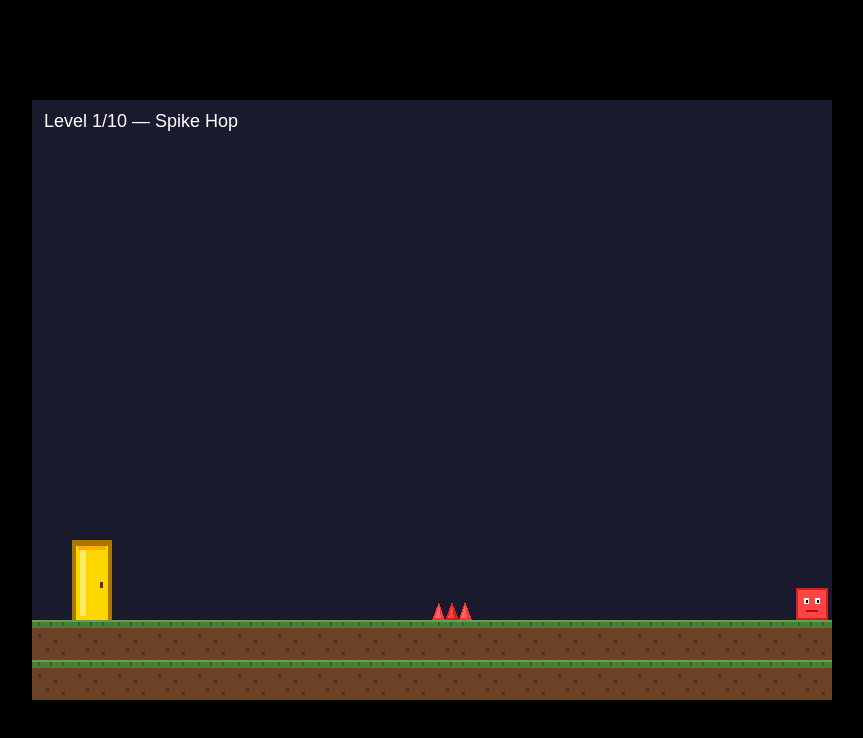
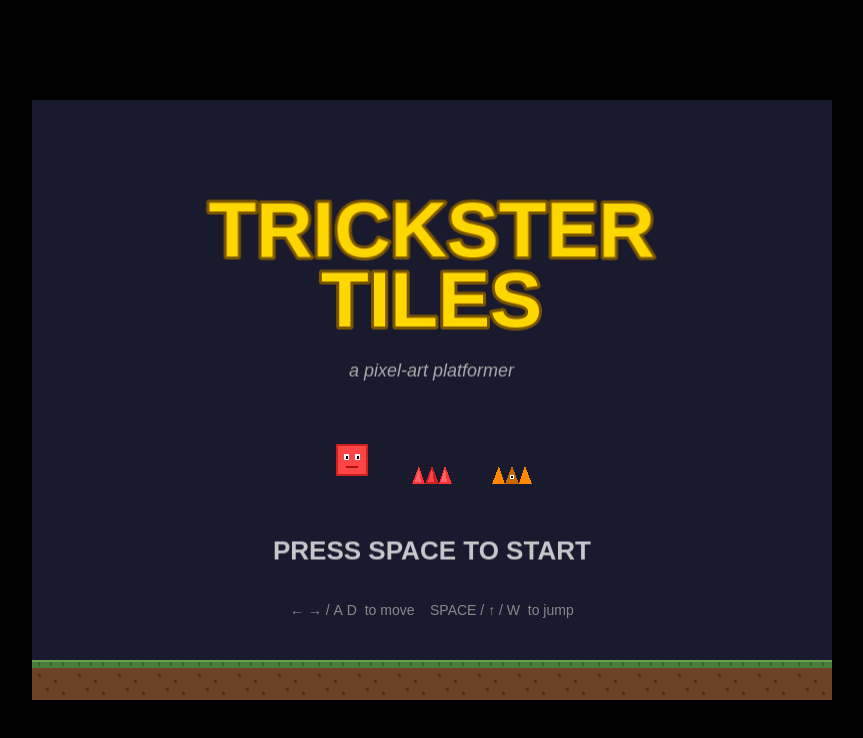
Before and after one commit to teletypegames/trickster-tiles, a website built with Vite: page index.html in a window 1280 px wide. Shown: the whole page, without its empty margins (208-1071 px from the left). Built offline with nearby package versions, Linux system fonts and the light colour scheme; animation ran at ten frames a second.

Commit message:
new name, boot scene

```diff
--- a/index.html
+++ b/index.html
@@ -3,7 +3,7 @@
 <head>
     <meta charset="UTF-8">
     <meta name="viewport" content="width=device-width, initial-scale=1.0">
-    <title>Pixel Path Clone</title>
+    <title>Trickster Tiles</title>
     <style>
         body {
             margin: 0;
--- a/package.json
+++ b/package.json
@@ -1,5 +1,5 @@
 {
-  "name": "pixel-path-clone",
+  "name": "trickster-tiles",
   "private": true,
   "version": "0.0.0",
   "type": "module",
--- a/src/main.ts
+++ b/src/main.ts
@@ -1,4 +1,5 @@
 import Phaser from "phaser";
+import { BootScene } from "./scenes/BootScene";
 import { GameScene } from "./scenes/GameScene";
 
 const GAME_WIDTH = 800;
@@ -18,5 +19,5 @@ new Phaser.Game({
             debug: false,
         },
     },
-    scene: [GameScene],
+    scene: [BootScene, GameScene],
 });
--- /dev/null
+++ b/src/scenes/BootScene.ts
@@ -0,0 +1,106 @@
+import Phaser from "phaser";
+import { Player } from "../entities/Player";
+import { Exit } from "../entities/Exit";
+import { Platform } from "../entities/Platform";
+import {
+    ObstacleSpikeNormal,
+    ObstacleSpikeTricky,
+} from "../entities/obstacles";
+
+export class BootScene extends Phaser.Scene {
+    constructor() {
+        super({ key: "BootScene" });
+    }
+
+    preload(): void {
+        this.load.svg(Player.TEXTURE_KEY, "/sprites/player.svg", { width: 32, height: 32 });
+        this.load.svg(Exit.TEXTURE_KEY, "/sprites/exit.svg", {
+            width: Exit.WIDTH,
+            height: Exit.HEIGHT,
+        });
+        this.load.svg(Platform.TEXTURE_KEY, "/sprites/platform.svg", { width: 40, height: 40 });
+        this.load.svg(ObstacleSpikeNormal.TEXTURE_KEY, "/sprites/spike-normal.svg", {
+            width: ObstacleSpikeNormal.WIDTH,
+            height: ObstacleSpikeNormal.HEIGHT,
+        });
+        this.load.svg(ObstacleSpikeTricky.TEXTURE_KEY, "/sprites/spike-tricky.svg", {
+            width: ObstacleSpikeTricky.WIDTH,
+            height: ObstacleSpikeTricky.HEIGHT,
+        });
+    }
+
+    create(): void {
+        const w = this.scale.width;
+        const h = this.scale.height;
+        const cx = w / 2;
+
+        this.cameras.main.setBackgroundColor("#1a1a2e");
+
+        this.add.tileSprite(cx, h - 20, w, 40, Platform.TEXTURE_KEY);
+
+        this.add
+            .text(cx, 130, "TRICKSTER", {
+                fontFamily: "Arial Black, Arial",
+                fontSize: "78px",
+                color: "#ffd700",
+                fontStyle: "bold",
+                stroke: "#7a5500",
+                strokeThickness: 6,
+            })
+            .setOrigin(0.5);
+
+        this.add
+            .text(cx, 200, "TILES", {
+                fontFamily: "Arial Black, Arial",
+                fontSize: "78px",
+                color: "#ffd700",
+                fontStyle: "bold",
+                stroke: "#7a5500",
+                strokeThickness: 6,
+            })
+            .setOrigin(0.5);
+
+        this.add
+            .text(cx, 270, "a pixel-art platformer", {
+                fontFamily: "Arial",
+                fontSize: "18px",
+                color: "#aaaaaa",
+                fontStyle: "italic",
+            })
+            .setOrigin(0.5);
+
+        this.add.image(cx - 80, 360, Player.TEXTURE_KEY);
+        this.add.image(cx, 374, ObstacleSpikeNormal.TEXTURE_KEY);
+        this.add.image(cx + 80, 374, ObstacleSpikeTricky.TEXTURE_KEY);
+
+        const startText = this.add
+            .text(cx, 450, "PRESS SPACE TO START", {
+                fontFamily: "Arial",
+                fontSize: "26px",
+                color: "#ffffff",
+                fontStyle: "bold",
+            })
+            .setOrigin(0.5);
+
+        this.tweens.add({
+            targets: startText,
+            alpha: 0.25,
+            duration: 600,
+            yoyo: true,
+            repeat: -1,
+        });
+
+        this.add
+            .text(cx, 510, "← → / A D  to move    SPACE / ↑ / W  to jump", {
+                fontFamily: "Arial",
+                fontSize: "14px",
+                color: "#888888",
+            })
+            .setOrigin(0.5);
+
+        const start = () => this.scene.start("GameScene");
+        this.input.keyboard?.once("keydown-SPACE", start);
+        this.input.keyboard?.once("keydown-ENTER", start);
+        this.input.once("pointerdown", start);
+    }
+}
--- a/src/scenes/GameScene.ts
+++ b/src/scenes/GameScene.ts
@@ -32,20 +32,6 @@ export class GameScene extends Phaser.Scene {
 
     constructor() {
         super({ key: "GameScene" });
-    }
-
-    preload(): void {
-        this.load.svg(Player.TEXTURE_KEY, "/sprites/player.svg", { width: 32, height: 32 });
-        this.load.svg(Exit.TEXTURE_KEY, "/sprites/exit.svg", { width: Exit.WIDTH, height: Exit.HEIGHT });
-        this.load.svg(Platform.TEXTURE_KEY, "/sprites/platform.svg", { width: 40, height: 40 });
-        this.load.svg(ObstacleSpikeNormal.TEXTURE_KEY, "/sprites/spike-normal.svg", {
-            width: ObstacleSpikeNormal.WIDTH,
-            height: ObstacleSpikeNormal.HEIGHT,
-        });
-        this.load.svg(ObstacleSpikeTricky.TEXTURE_KEY, "/sprites/spike-tricky.svg", {
-            width: ObstacleSpikeTricky.WIDTH,
-            height: ObstacleSpikeTricky.HEIGHT,
-        });
     }
 
     init(data: SceneData): void {
```
